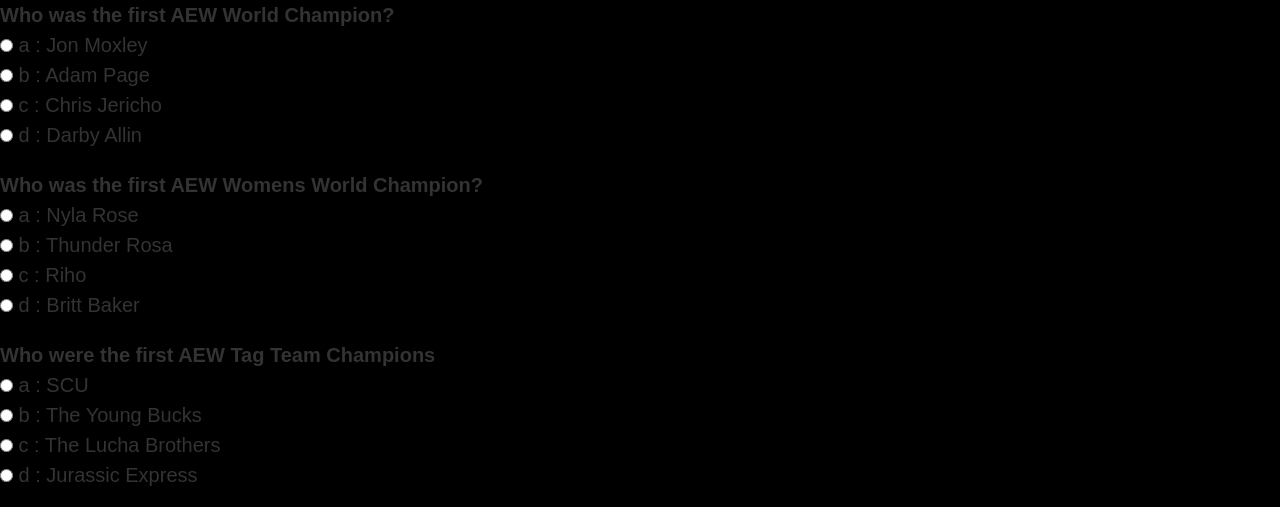
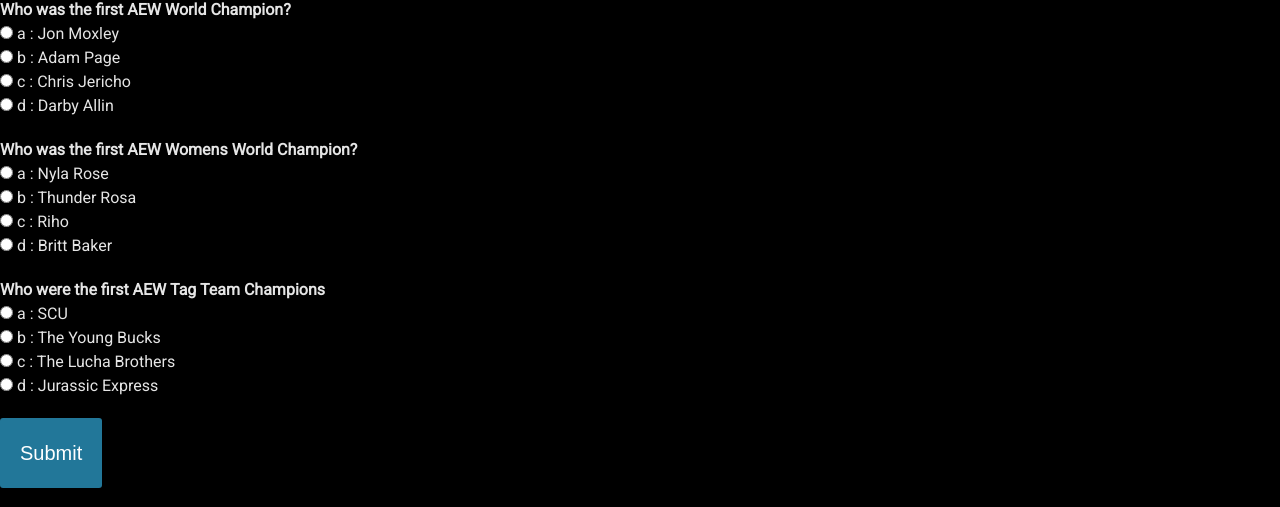
Before and after one commit to michaelpearce21/MS2_Project, a plain HTML site: page quiz.html in a window 1280 px wide. Shown: the part 122-629 px from the top of the page. Drawn offline with nearby package versions, Linux system fonts and the light colour scheme.

Commit message:
style: some changes to style to make more visible

```diff
--- a/assets/css/style.css
+++ b/assets/css/style.css
@@ -93,20 +93,19 @@ body {
 
 /*--------------------------------- Quiz elements */
 
-body{
-	font-size: 20px;
-	font-family: sans-serif;
-	color: #333;
-}
+/* Some content from https://www.sitepoint.com/simple-javascript-quiz/ and modified for site */
 .question{
 	font-weight: 600;
+    color: #E5E5E5;
 }
 .answers {
   margin-bottom: 20px;
 }
 .answers label{
   display: block;
+  color: #E5E5E5;
 }
+
 #submit{
 	font-family: sans-serif;
 	font-size: 20px;
@@ -118,6 +117,7 @@ body{
 	cursor: pointer;
 	margin-bottom: 20px;
 }
+
 #submit:hover{
 	background-color: #38a;
 }
--- a/assets/js/quiz.js
+++ b/assets/js/quiz.js
@@ -1,4 +1,4 @@
-// Inspiration for quiz and some code from https://www.sitepoint.com/simple-javascript-quiz/
+// Inspiration for quiz and code from https://www.sitepoint.com/simple-javascript-quiz/ and modified for site
 
 const quizContainer = document.getElementById('quiz');
 const resultsContainer = document.getElementById('results');
```
